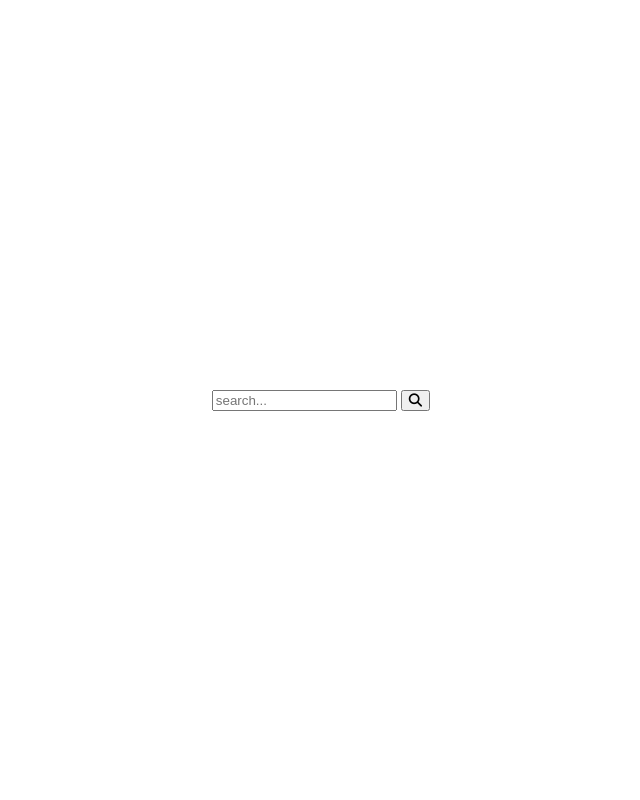
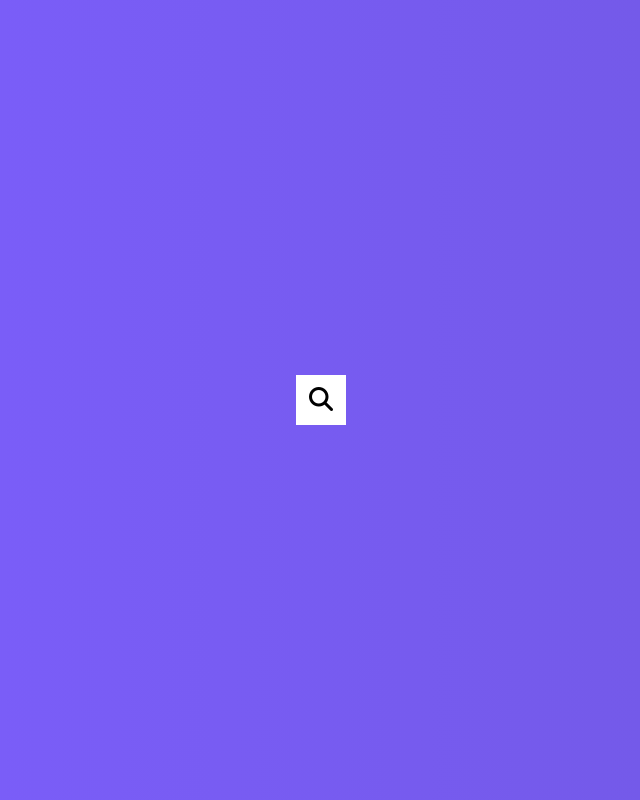
Before and after one commit to grshvetal/hidden-search-widget, a plain HTML site: page index.html in a window 1280 px wide. Shown: the whole page, without its empty margins (319-959 px from the left). Drawn offline with Linux system fonts and the light colour scheme.

Commit message:
add style rules

```diff
--- a/style.css
+++ b/style.css
@@ -1,15 +1,57 @@
 @import url("https://fonts.googleapis.com/css2?family=Inter&family=Roboto:wght@400;700&display=swap");
+
 * {
   box-sizing: border-box;
 }
 
 body {
+  background-image: linear-gradient(90deg, #7d5fff, #7158e2);
   font-family: "Roboto", sans-serif;
   margin: 0;
   display: flex;
-  flex-direction: column;
   align-items: center;
   justify-content: center;
   height: 100vh;
   overflow: hidden;
 }
+
+.search {
+  position: relative;
+  height: 50px;
+}
+
+.search .input {
+  background-color: #fff;
+  border: 0;
+  font-size: 18px;
+  padding: 15px;
+  width: 50px;
+  height: 50px;
+  transition: width 0.3s ease;
+}
+
+.btn {
+  background-color: #fff;
+  border: 0;
+  cursor: pointer;
+  font-size: 24px;
+  position: absolute;
+  top: 0;
+  left: 0;
+  width: 50px;
+  height: 50px;
+  transition: transform 0.3s ease;
+}
+
+.btn:focus,
+.input:focus {
+  outline: none;
+}
+
+.search.active .input {
+  width: 200px;
+}
+
+.search.active .btn {
+  transform: translateX(198px);
+}
```
